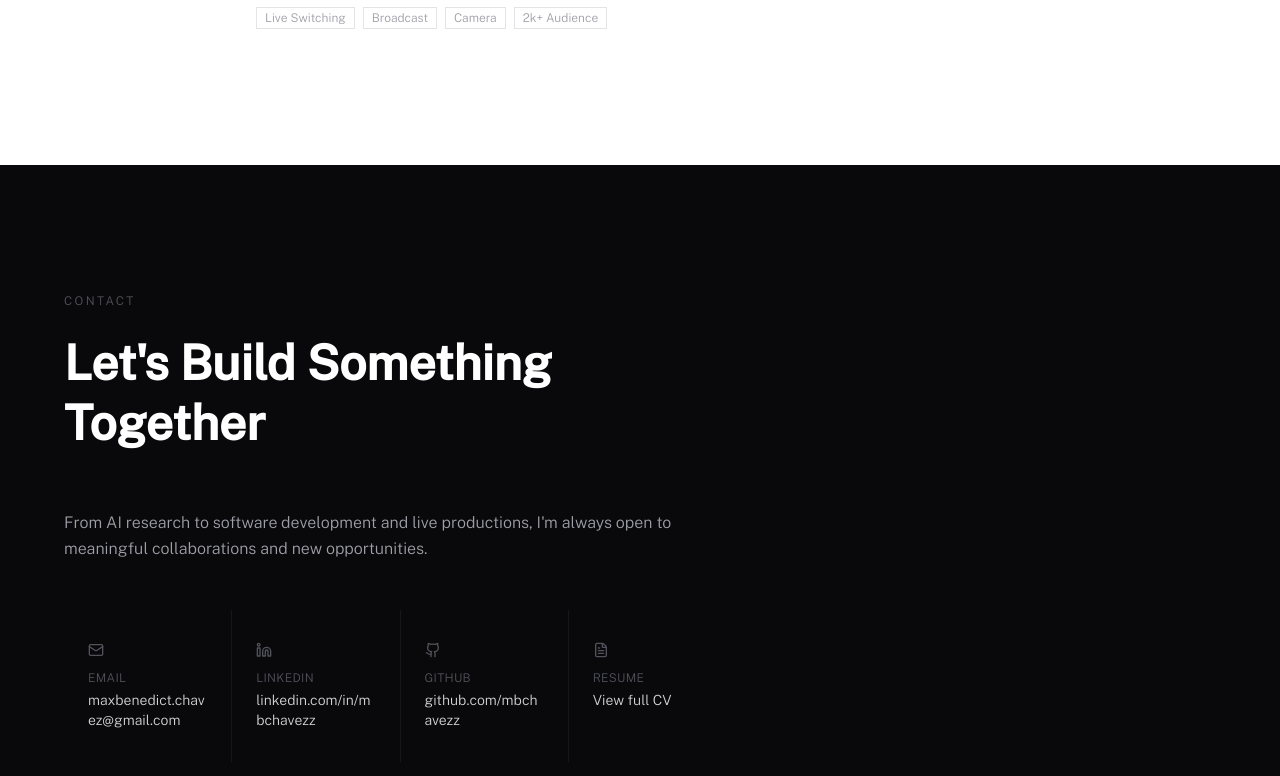
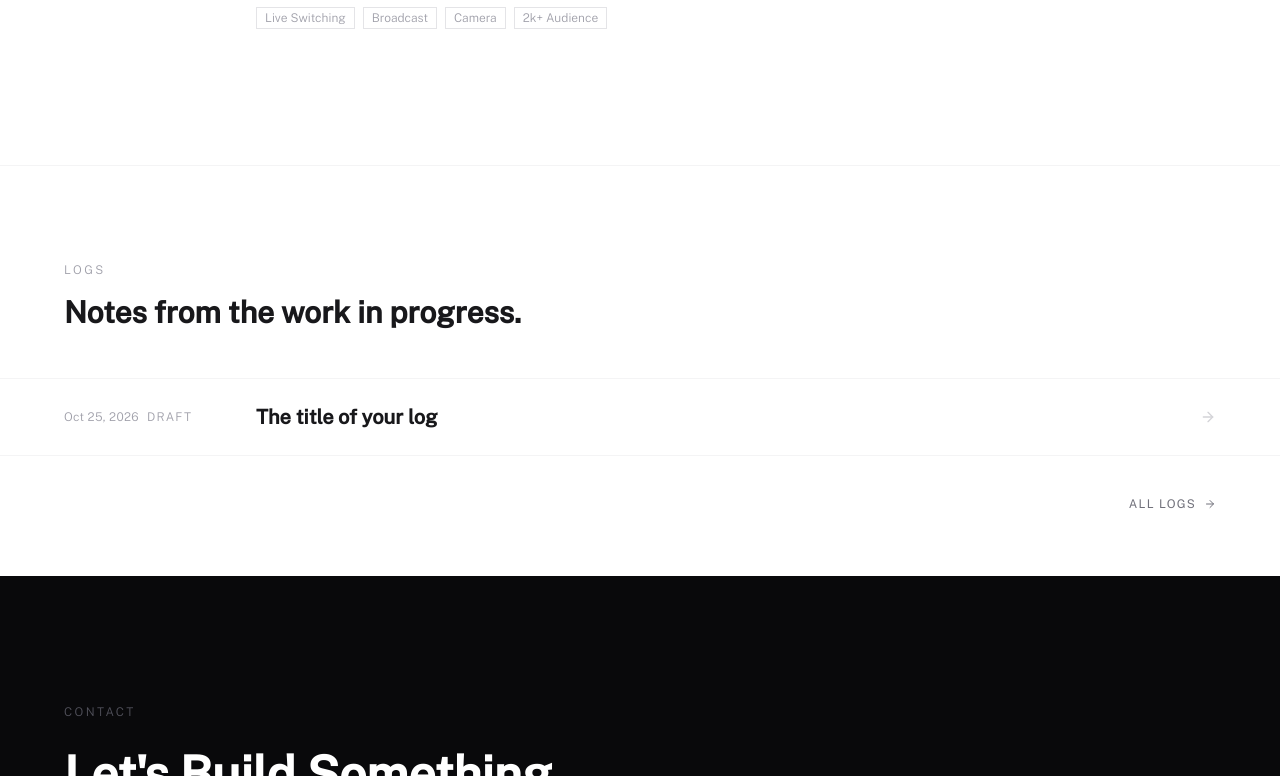
Before and after one commit to mbchavez27/mbchavezzportfolio, a React (Vite) app: page / in a window 1280 px wide. Shown: the part 2717-3493 px from the top of the page. Built offline with nearby package versions, Linux system fonts and the light colour scheme.

Commit message:
feat(home): list the latest logs above the contact section

```diff
--- /dev/null
+++ b/src/features/logs/components/LatestLogs.tsx
@@ -0,0 +1,61 @@
+import { motion } from "motion/react";
+import { ArrowRight } from "lucide-react";
+import { Link } from "react-router";
+import { revealOnScroll } from "@/lib/motion";
+import { LOGS_PATH } from "../domain/log-paths";
+
+export type LatestLogEntry = {
+  readonly slug: string;
+  readonly href: string;
+  readonly title: string;
+  readonly dateLabel: string;
+  readonly draft: boolean;
+};
+
+export default function LatestLogs({ entries }: { entries: readonly LatestLogEntry[] }) {
+  if (entries.length === 0) return null;
+
+  return (
+    <section className="bg-white border-t border-zinc-100 pt-24 pb-16">
+      <motion.div {...revealOnScroll()} className="px-6 sm:px-10 md:px-16 mb-12">
+        <p className="font-body font-light text-xs text-zinc-400 tracking-[0.2em] uppercase mb-4">Logs</p>
+        <h2 className="font-display text-2xl md:text-3xl font-semibold text-zinc-900">
+          Notes from the work in progress.
+        </h2>
+      </motion.div>
+
+      <ul className="flex flex-col divide-y divide-zinc-100 border-y border-zinc-100">
+        {entries.map((entry, i) => (
+          <motion.li key={entry.slug} {...revealOnScroll({ x: -24, y: 0, delay: i * 0.08, duration: 0.5 })}>
+            <Link
+              to={entry.href}
+              className="group grid grid-cols-1 md:grid-cols-[160px_1fr_auto] gap-2 md:gap-8 items-center py-6 px-6 sm:px-10 md:px-16 hover:bg-zinc-50 transition-colors duration-200"
+            >
+              <p className="font-body font-light text-xs text-zinc-400 tracking-wide">
+                {entry.dateLabel}
+                {entry.draft && <span className="ml-2 text-primary uppercase tracking-widest">Draft</span>}
+              </p>
+              <h3 className="font-display text-lg md:text-xl font-semibold text-zinc-900 group-hover:text-primary transition-colors duration-200">
+                {entry.title}
+              </h3>
+              <ArrowRight
+                size={16}
+                className="hidden md:block text-zinc-300 group-hover:text-primary group-hover:translate-x-1 transition-all duration-300"
+              />
+            </Link>
+          </motion.li>
+        ))}
+      </ul>
+
+      <div className="px-6 sm:px-10 md:px-16 mt-10 flex justify-end">
+        <Link
+          to={LOGS_PATH}
+          className="group flex items-center gap-2 text-zinc-500 hover:text-primary transition-colors duration-300"
+        >
+          <span className="font-body text-xs tracking-widest uppercase">All logs</span>
+          <ArrowRight size={12} className="group-hover:translate-x-1 transition-transform duration-300" />
+        </Link>
+      </div>
+    </section>
+  );
+}
--- /dev/null
+++ b/src/features/logs/containers/LatestLogsContainer.tsx
@@ -0,0 +1,20 @@
+import LatestLogs from "../components/LatestLogs";
+import { logs } from "../data/logs.data";
+import { logPath } from "../domain/log-paths";
+import { formatLogDate, sortByDate, visibleLogs } from "../domain/logs.domain";
+
+const LATEST_COUNT = 4;
+
+export default function LatestLogsContainer() {
+  const entries = sortByDate(visibleLogs(logs, import.meta.env.DEV), "newest")
+    .slice(0, LATEST_COUNT)
+    .map((log) => ({
+      slug: log.slug,
+      href: logPath(log.slug),
+      title: log.title,
+      dateLabel: formatLogDate(log.date),
+      draft: log.draft,
+    }));
+
+  return <LatestLogs entries={entries} />;
+}
--- a/src/features/logs/index.ts
+++ b/src/features/logs/index.ts
@@ -1,2 +1,3 @@
+export { default as LatestLogsContainer } from "./containers/LatestLogsContainer";
 export { default as LogListContainer } from "./containers/LogListContainer";
 export { default as LogPostContainer } from "./containers/LogPostContainer";
--- a/src/pages/HomePage.tsx
+++ b/src/pages/HomePage.tsx
@@ -6,6 +6,7 @@ import {
   HighlightsContainer,
   IntroductionContainer,
 } from "@/features/home";
+import { LatestLogsContainer } from "@/features/logs";
 
 export default function HomePage() {
   return (
@@ -16,6 +17,7 @@ export default function HomePage() {
         <CurrentRolesContainer />
         <HatSelectorContainer />
         <HighlightsContainer />
+        <LatestLogsContainer />
         <ContactContainer />
       </main>
     </div>
```
